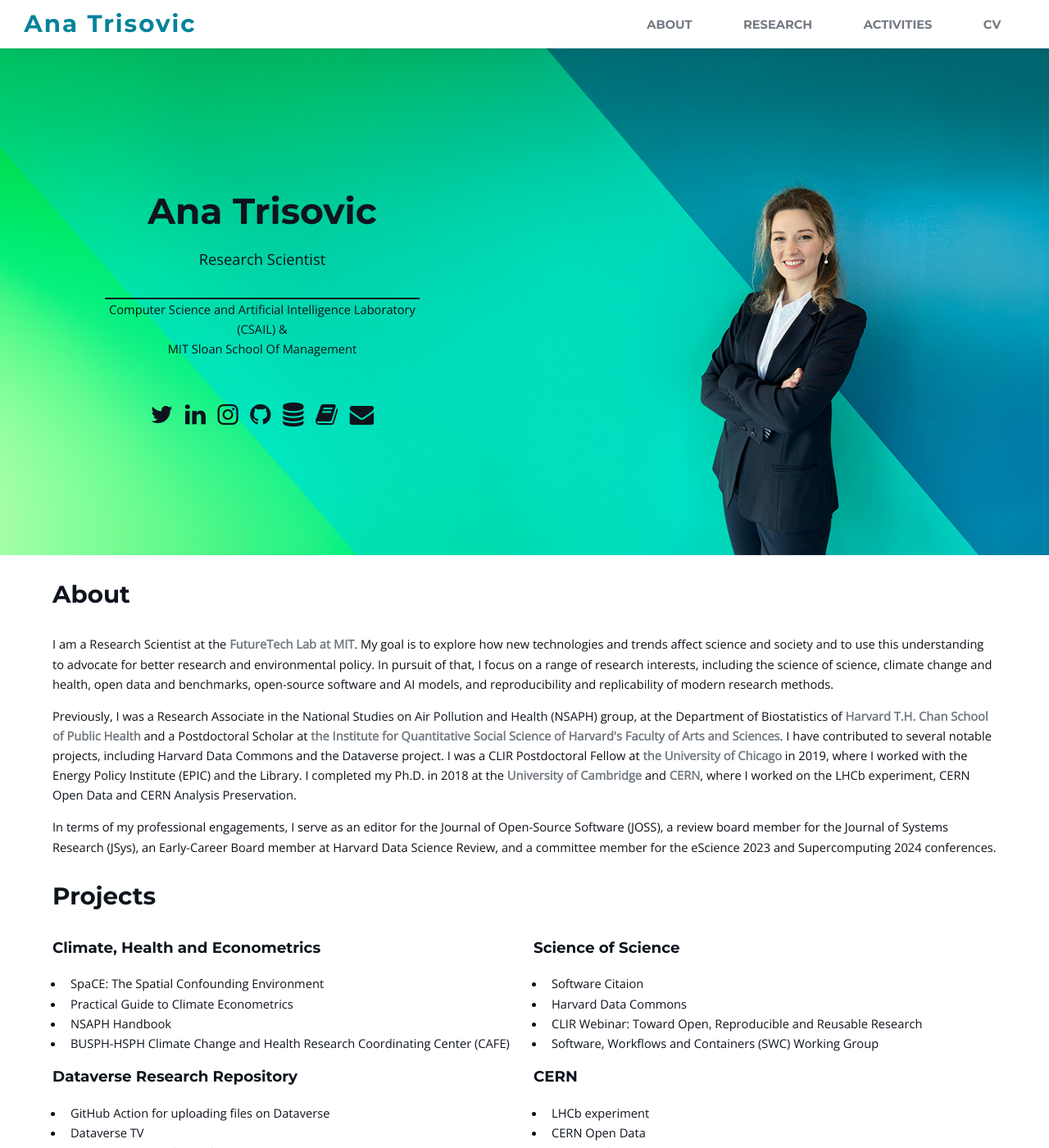
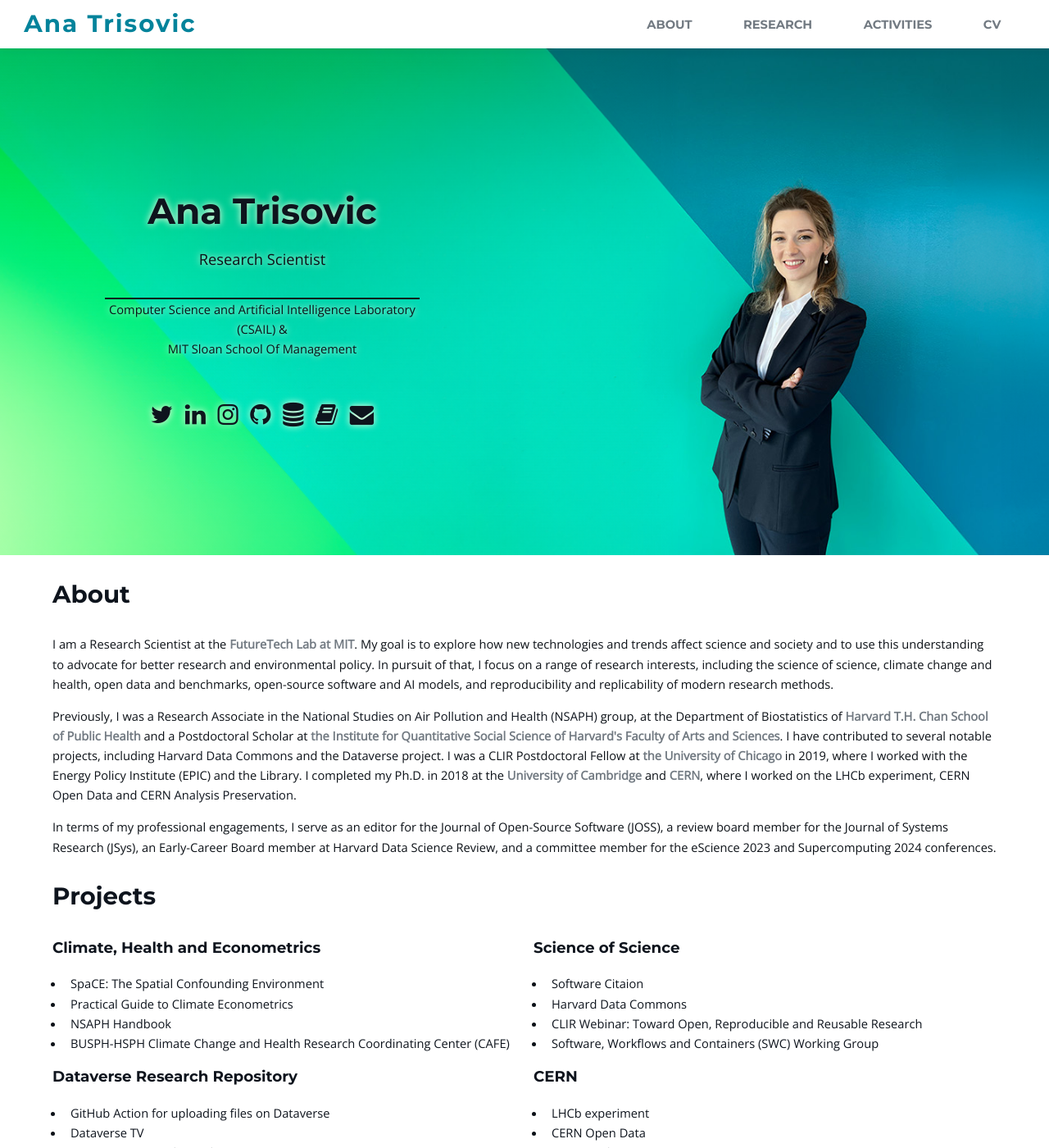
Before and after one commit to atrisovic/anatrisovic.github.io, a Jekyll site: the page built from index.html, in a window 1280 px wide and 1400 px high. Shown: the whole window at 82% size. Built offline with Jekyll 4.4.1, drawn with Linux system fonts in a browser that asks for light colours.

Commit message:
cosmetics

```diff
--- a/_layouts/default.html
+++ b/_layouts/default.html
@@ -18,6 +18,7 @@
 
         .inner-content {
             margin: 0 10%; /* Reduced margin for smaller screens */
+            text-shadow: 0 0 8px #fdffe1; /* Horizontal, vertical offset, blur radius, and color */
         }
 
         /* Media query for larger screens */
--- a/assets/css/main.css
+++ b/assets/css/main.css
@@ -3189,7 +3189,7 @@
 /* Media query for smaller screens */
 @media (max-width: 768px) { /* Adjust 768px as needed for your breakpoint */
     #banner {
-        background-position: 65% top; /* Focus on the right side of the image */
+        background-position: 64% top; /* Focus on the right side of the image */
     }
 }
 
```
Also changed, not shown: 1 other file.
